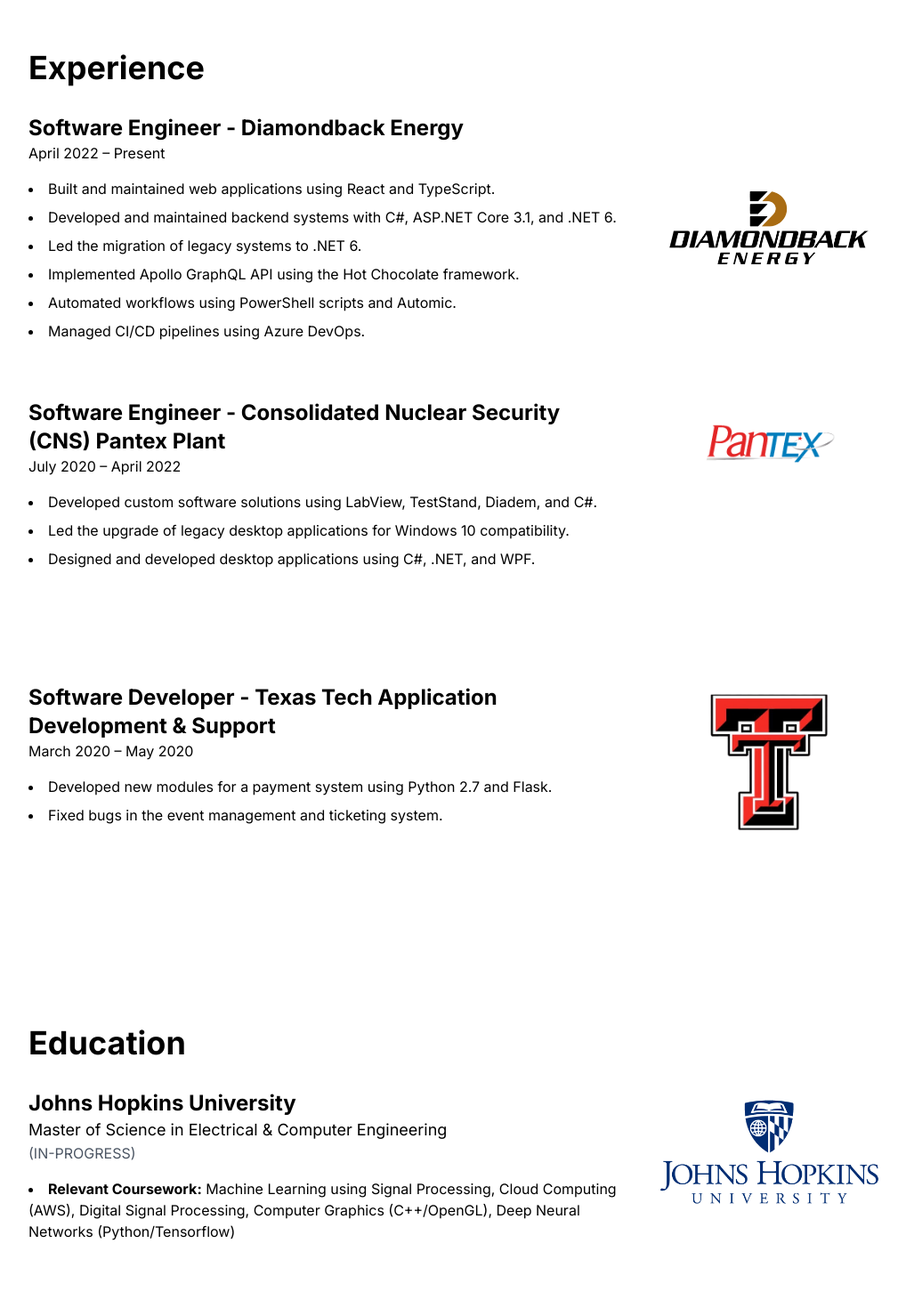
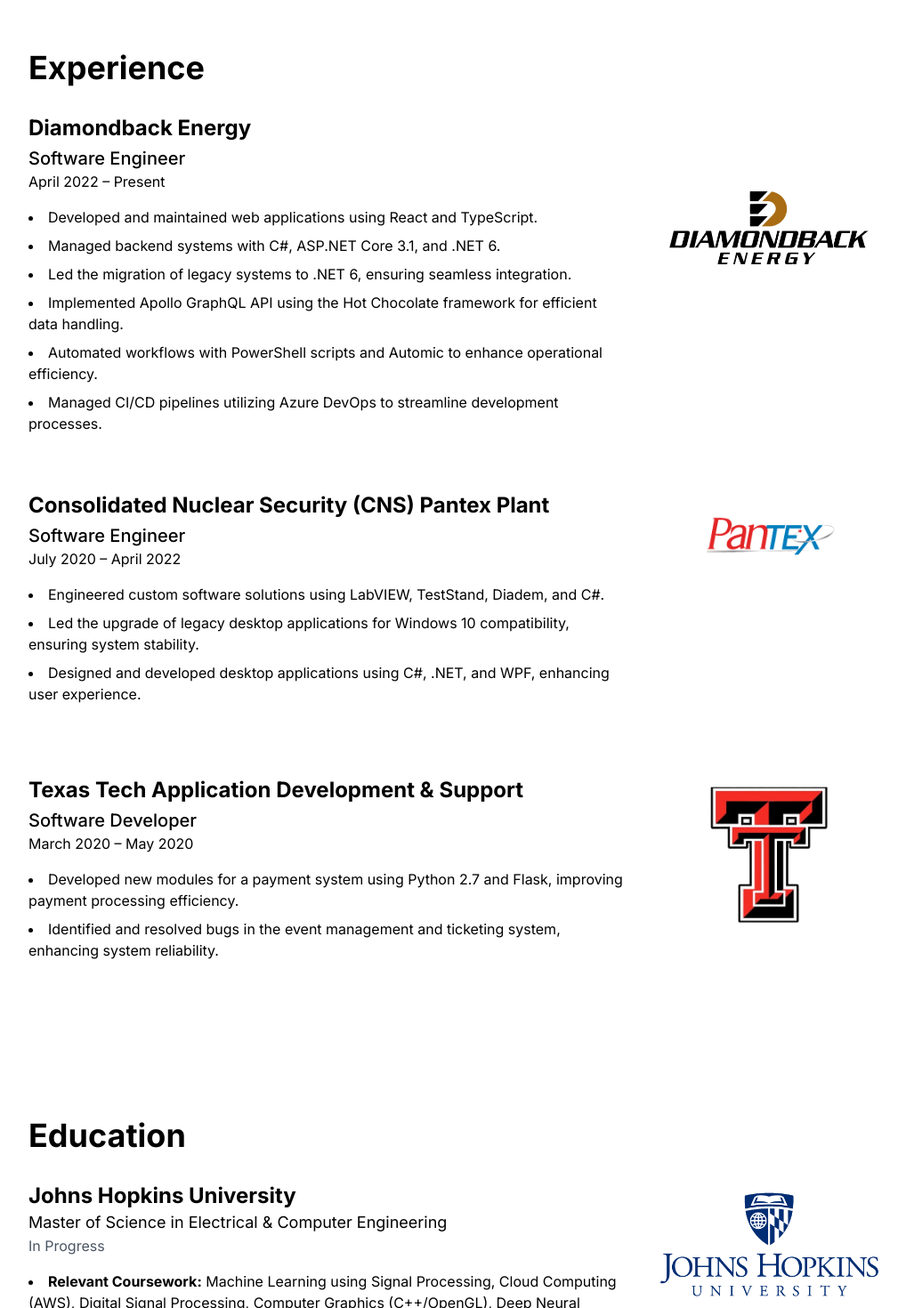
Before and after one commit to brockmcwhirter/portfolio, a Next.js app: page / in a window 1280 px wide. Shown: the part 840-2310 px from the top of the page at 89% size, without its empty margins (256-1274 px from the left). Built offline with nearby package versions, Linux system fonts and the light colour scheme.

Commit message:
updated content for each section

```diff
--- a/app/components/About.tsx
+++ b/app/components/About.tsx
@@ -7,8 +7,8 @@
 
 const About: React.FC<AboutProps> = ({ darkMode }) => {
   const content = [
-    "I'm Macky Brock McWhirter, a dedicated software engineer with a passion for developing innovative applications. My expertise spans software engineering and machine learning, where I excel in creating and deploying sophisticated models.",
-    "I'm currently pursuing a Master's degree in Electrical & Computer Engineering at Johns Hopkins University. My focus combines software engineering with machine learning and Digital Signal Processing (DSP), enabling me to integrate theoretical insights with practical solutions. Explore my portfolio to learn more about my professional experience, academic background, technical skills, and the projects I’ve developed. I’m excited to share my journey and showcase the work that defines my career.",
+    "I'm Macky Brock McWhirter, a passionate software engineer with a focus on developing innovative applications. My expertise lies in software engineering and machine learning, where I specialize in creating and deploying advanced models.",
+    "Currently, I'm pursuing a Master's degree in Electrical & Computer Engineering at Johns Hopkins University. My studies are centered around integrating software engineering with machine learning and Digital Signal Processing (DSP). This combination allows me to apply theoretical knowledge to practical solutions. Through this portfolio, you can explore my professional experience, academic background, and the technical skills that define my career journey.",
   ];
 
   return (
@@ -16,7 +16,7 @@
       id="about"
       className={`min-h-screen p-8 pt-24 ${darkMode ? 'bg-dark-background text-light-text' : 'bg-primary text-text'}`}
     >
-      <h2 className="text-4xl font-bold">Welcome!</h2>  {/* Changed to h2 for better semantic structure */}
+      <h2 className="text-4xl font-bold">Welcome!</h2>
       <div className="max-w-6xl">
         {content.map((paragraph, index) => (
           <p key={index} className="mt-4 text-lg indent-8">
--- a/app/components/Education.tsx
+++ b/app/components/Education.tsx
@@ -5,16 +5,16 @@
   {
     institution: 'Johns Hopkins University',
     degree: 'Master of Science in Electrical & Computer Engineering',
-    period: '(IN-PROGRESS)',
+    period: 'In Progress',
     coursework: [
       'Machine Learning using Signal Processing',
       'Cloud Computing (AWS)',
       'Digital Signal Processing',
       'Computer Graphics (C++/OpenGL)',
-      'Deep Neural Networks (Python/Tensorflow)',
+      'Deep Neural Networks (Python/TensorFlow)',
     ],
-    logoLight: '/jhu-white-logo.png', // White logo for dark mode
-    logoDark: '/JHU-logo.png', // Original logo for light mode
+    logoLight: '/jhu-white-logo.png',
+    logoDark: '/JHU-logo.png',
   },
   {
     institution: 'Texas Tech University',
@@ -28,8 +28,8 @@
       'Machine Learning',
       'Pattern Recognition',
     ],
-    logoLight: '/texas-tech-logo.png', // Same logo for both modes
-    logoDark: '/texas-tech-logo.png', // Same logo for both modes
+    logoLight: '/texas-tech-logo.png',
+    logoDark: '/texas-tech-logo.png',
   },
   {
     institution: 'South Plains College',
@@ -37,13 +37,12 @@
     period: 'Graduated: December 2017',
     coursework: [
       'Engineering Graphics (AutoCAD)',
-      'Fundamentals of Programming I (C++)',
-      'Fundamentals of Programming II (C++/OOP)',
-      'Calculus I, II, III',
+      'Fundamentals of Programming I & II (C++)',
+      'Calculus I-III',
       'Differential Equations',
     ],
-    logoLight: '/spc-orange-logo.png', // Orange logo for dark mode
-    logoDark: '/spc-orange-logo.png', // Original logo for light mode
+    logoLight: '/spc-orange-logo.png',
+    logoDark: '/spc-orange-logo.png',
   },
 ];
 
@@ -68,8 +67,7 @@
                 aria-labelledby={`edu-${index}`}
               >
                 <li>
-                  <strong>Relevant Coursework:</strong>{' '}
-                  {edu.coursework.join(', ')}
+                  <strong>Relevant Coursework:</strong> {edu.coursework.join(', ')}
                 </li>
               </ul>
             </div>
--- a/app/components/Experience.tsx
+++ b/app/components/Experience.tsx
@@ -7,12 +7,12 @@
     role: 'Software Engineer',
     period: 'April 2022 – Present',
     description: [
-      'Built and maintained web applications using React and TypeScript.',
-      'Developed and maintained backend systems with C#, ASP.NET Core 3.1, and .NET 6.',
-      'Led the migration of legacy systems to .NET 6.',
-      'Implemented Apollo GraphQL API using the Hot Chocolate framework.',
-      'Automated workflows using PowerShell scripts and Automic.',
-      'Managed CI/CD pipelines using Azure DevOps.',
+      'Developed and maintained web applications using React and TypeScript.',
+      'Managed backend systems with C#, ASP.NET Core 3.1, and .NET 6.',
+      'Led the migration of legacy systems to .NET 6, ensuring seamless integration.',
+      'Implemented Apollo GraphQL API using the Hot Chocolate framework for efficient data handling.',
+      'Automated workflows with PowerShell scripts and Automic to enhance operational efficiency.',
+      'Managed CI/CD pipelines utilizing Azure DevOps to streamline development processes.',
     ],
     logoLight: '/diamondback-energy-logo.png',
     logoDark: '/FANG_BIG.png',
@@ -22,9 +22,9 @@
     role: 'Software Engineer',
     period: 'July 2020 – April 2022',
     description: [
-      'Developed custom software solutions using LabView, TestStand, Diadem, and C#.',
-      'Led the upgrade of legacy desktop applications for Windows 10 compatibility.',
-      'Designed and developed desktop applications using C#, .NET, and WPF.',
+      'Engineered custom software solutions using LabVIEW, TestStand, Diadem, and C#.',
+      'Led the upgrade of legacy desktop applications for Windows 10 compatibility, ensuring system stability.',
+      'Designed and developed desktop applications using C#, .NET, and WPF, enhancing user experience.',
     ],
     logoLight: '/pantex-logo.png',
     logoDark: '/pantex-logo.png',
@@ -34,8 +34,8 @@
     role: 'Software Developer',
     period: 'March 2020 – May 2020',
     description: [
-      'Developed new modules for a payment system using Python 2.7 and Flask.',
-      'Fixed bugs in the event management and ticketing system.',
+      'Developed new modules for a payment system using Python 2.7 and Flask, improving payment processing efficiency.',
+      'Identified and resolved bugs in the event management and ticketing system, enhancing system reliability.',
     ],
     logoLight: '/texas-tech-logo.png',
     logoDark: '/texas-tech-logo.png',
@@ -50,7 +50,8 @@
         {workExperience.map((experience, index) => (
           <div key={index} className="flex items-start justify-between">
             <div className="sm:w-3/4 max-w-full">
-              <h3 className="text-2xl font-bold">{experience.role} - {experience.company}</h3>
+              <h3 className="text-2xl font-bold">{experience.company}</h3>
+              <h4 className="text-xl font-medium mt-1">{experience.role}</h4>
               <p className="text-text dark:text-gray-400">{experience.period}</p>
               <ul className="list-disc list-inside mt-4 space-y-2">
                 {experience.description.map((desc, i) => (
--- a/app/components/Skills.tsx
+++ b/app/components/Skills.tsx
@@ -8,11 +8,15 @@
 export const skillsData = [
   {
     category: 'Programming Languages',
-    skills: ['C# (.NET framework, WPF)', 'C', 'C++', 'React', 'Next', 'TypeScript', 'JavaScript', 'Java (Spring framework)', 'MATLAB', 'Python (Tensorflow, PyTorch)'],
+    skills: ['C#', 'C', 'C++', 'TypeScript', 'JavaScript', 'Java', 'MATLAB', 'Python'],
   },
   {
-    category: 'Tools and IDES',
-    skills: ['Apollo GraphQL', 'Cmake', 'VSCode', 'Visual Studio', 'PyCharm', 'Postman', 'Insomnia'],
+    category: 'Frameworks and Libraries',
+    skills: ['Automic', 'Informatica', '.NET framework', '.NET Core 3.1', 'WPF (Windows Presentation Form)', 'Power Apps Platform', 'React', 'Next.js', 'Spring framework', 'TensorFlow', 'PyTorch', 'Keras', 'NumPy', 'SciPy', 'Scikit-Learn', 'Pandas', 'MatPlotLib', 'National Instruments LabView', 'National Instruments Diadem', 'National Instruments TestStand'],
+  },
+  {
+    category: 'Tools and IDEs',
+    skills: ['Apollo GraphQL', 'CMake', 'VSCode', 'Visual Studio', 'PyCharm', 'Postman', 'Insomnia'],
   },
   {
     category: 'Cloud',
```
